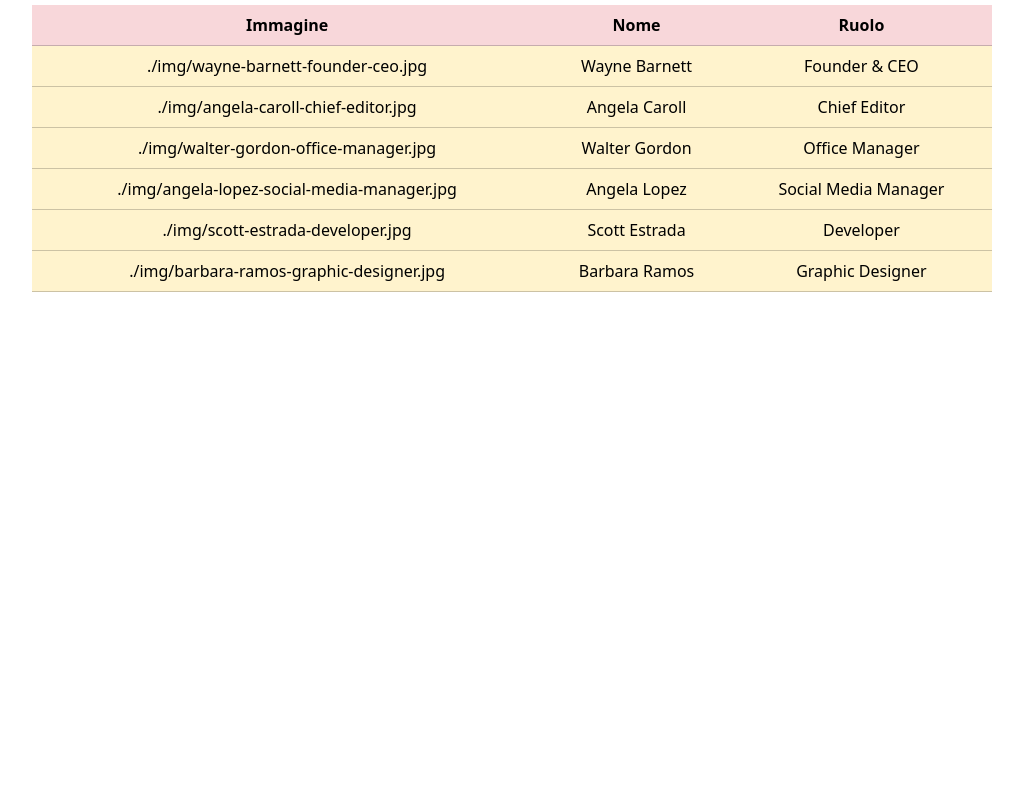
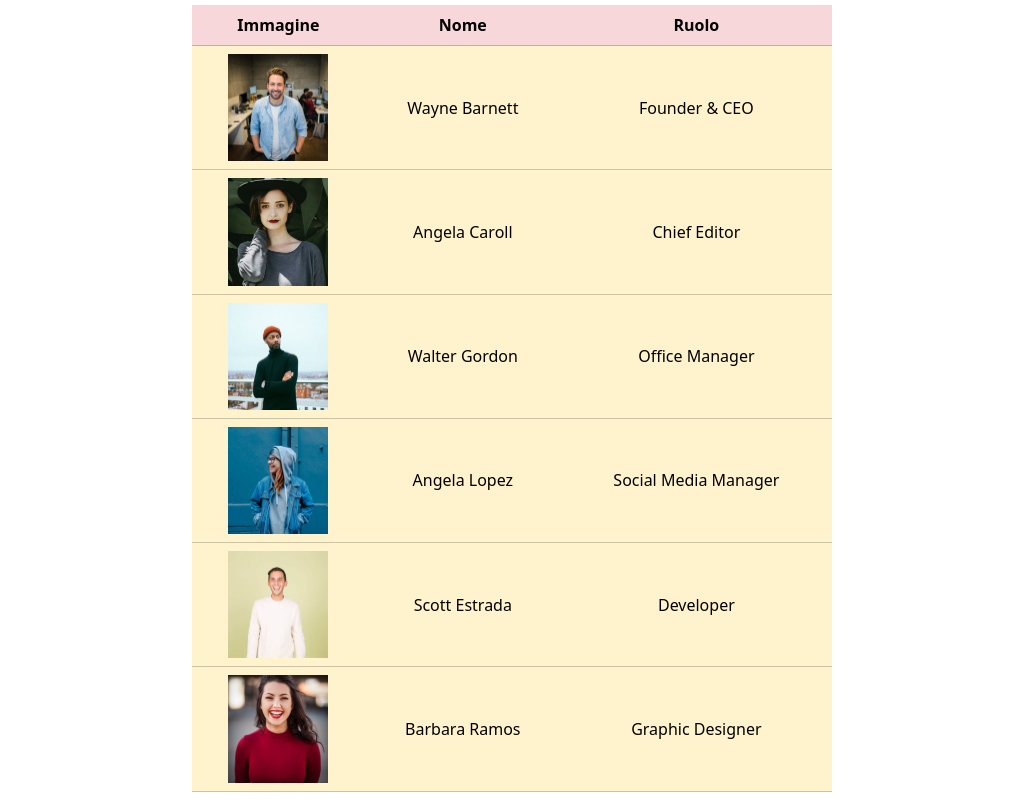
Before and after one commit to FedeAle1525/js-our-team, a plain HTML site: page Bonus/index.html in a window 1280 px wide. Shown: the part 83-891 px from the top of the page, without its empty margins (128-1151 px from the left). Before the commit the page ends 800 px from the top, so only its background shows below. Drawn offline with nearby package versions, Linux system fonts and the light colour scheme.

Commit message:
JS + HTML for "Bonus 1"

```diff
--- a/Bonus/index.html
+++ b/Bonus/index.html
@@ -11,13 +11,15 @@
 
   <h1 class="py-3">Il Nostro Team</h1>
 
-  <table class="table w-75 text-center">
+  <table class="table w-50 text-center">
     <thead class="table-danger">
-      <th>Immagine</th>
-      <th>Nome</th>
-      <th>Ruolo</th>
+      <tr>
+        <th>Immagine</th>
+        <th>Nome</th>
+        <th>Ruolo</th>
+      </tr>
     </thead>
-    <tbody id="table" class="table-warning">
+    <tbody id="table" class="table-warning align-middle">
 
     </tbody>
   </table>
--- a/Bonus/js/script.js
+++ b/Bonus/js/script.js
@@ -74,9 +74,18 @@ for (let i = 0; i < team.length; i++){
   const role = member.role;
   const picture = member.picture;
 
+  // Creo elemento del DOM per l'immagine
+  const pictureEl = document.createElement('img');
+  pictureEl.src = picture;
+  pictureEl.style.cssText = 'width:100px'
+
   tableEl.innerHTML +=
-  `<td>${picture}</td>
-  <td>${firstName} ${lastName}</td>
-  <td>${role}</td>`;
+  `<tr>
+    <td id="picture${i}"></td>
+    <td>${firstName} ${lastName}</td>
+    <td>${role}</td>
+  </tr>`;
+
+  document.getElementById(`picture${i}`).append(pictureEl);
 
 };
```
